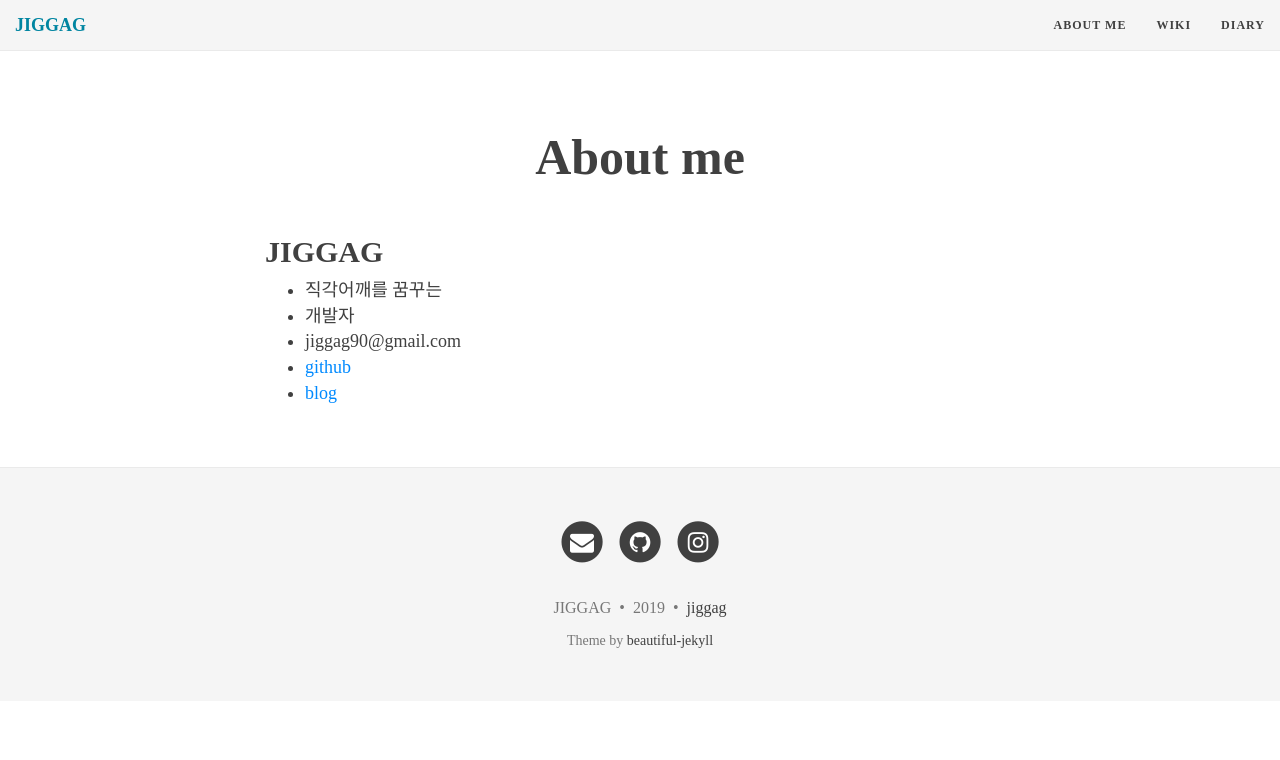
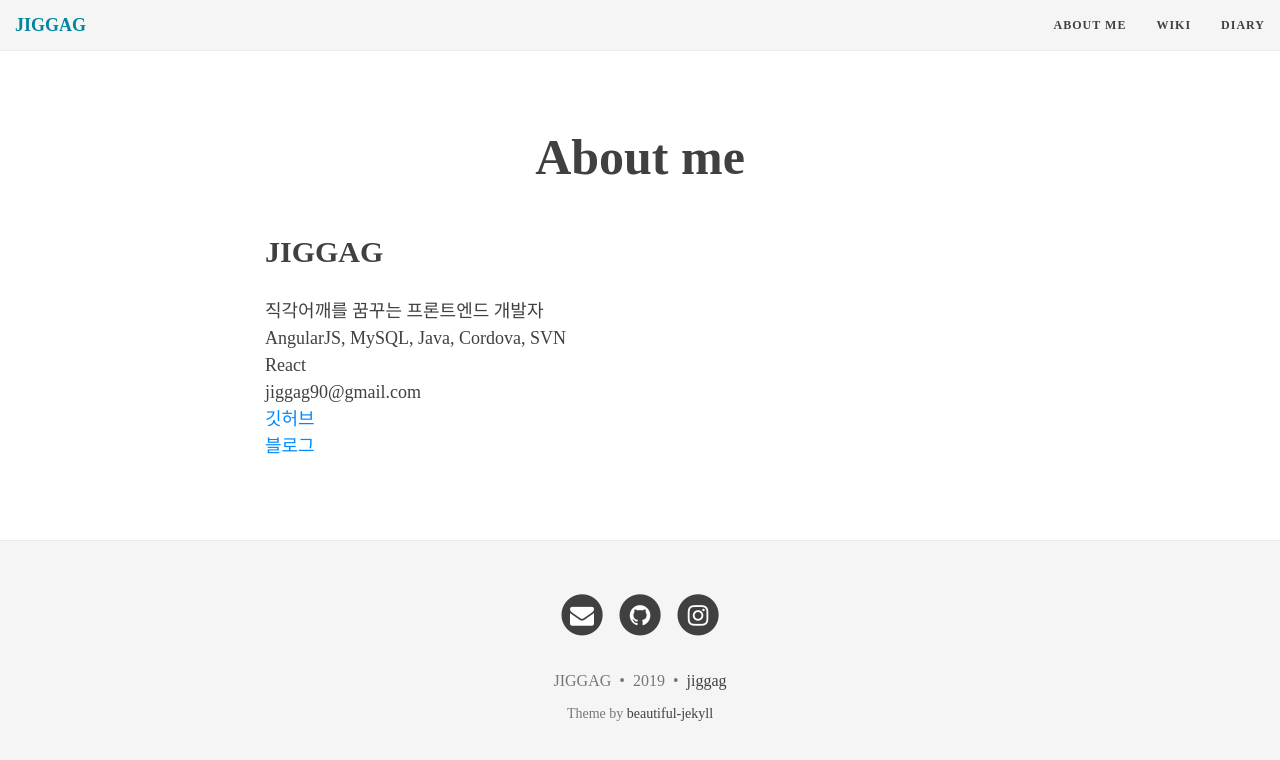
Before and after one commit to jiggag/jiggag.github.io, a Jekyll site: the page built from aboutme.md, in a window 1280 px wide. Shown: the top 760 px of the page. Built offline with Jekyll 4.4.1, drawn with Linux system fonts in a browser that asks for light colours; nearby versions of some CDN libraries.

Commit message:
Update aboutme.md

```diff
--- a/aboutme.md
+++ b/aboutme.md
@@ -5,9 +5,9 @@ title: About me
 
 
 ## JIGGAG
-
-- 직각어깨를 꿈꾸는
-- 개발자
-- jiggag90@gmail.com
-- [github](https://github.com/jiggag)
-- [blog](https://jiggag.github.io)
+직각어깨를 꿈꾸는 프론트엔드 개발자
+AngularJS, MySQL, Java, Cordova, SVN
+React
+jiggag90@gmail.com
+[깃허브](https://github.com/jiggag)
+[블로그](https://jiggag.github.io)
```
